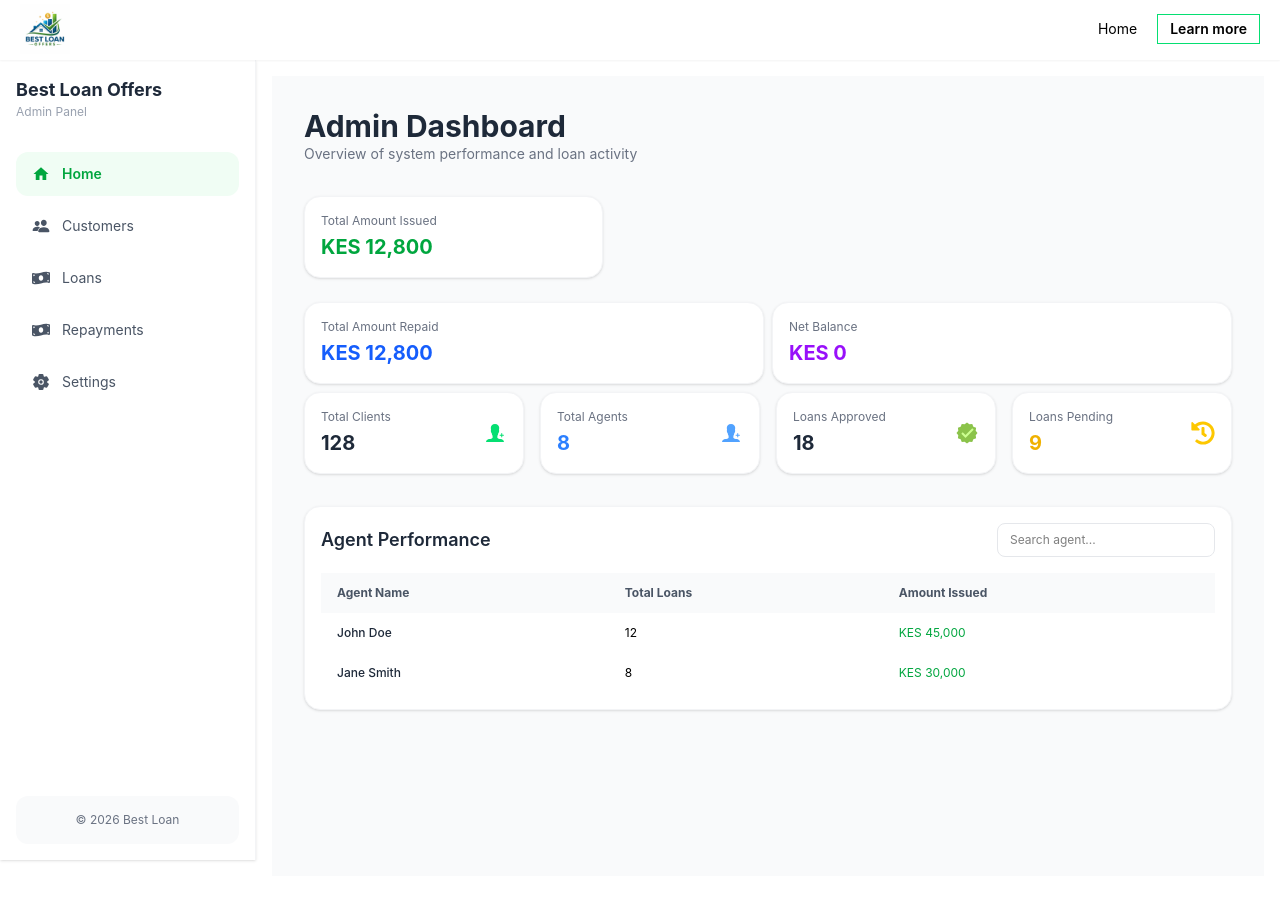
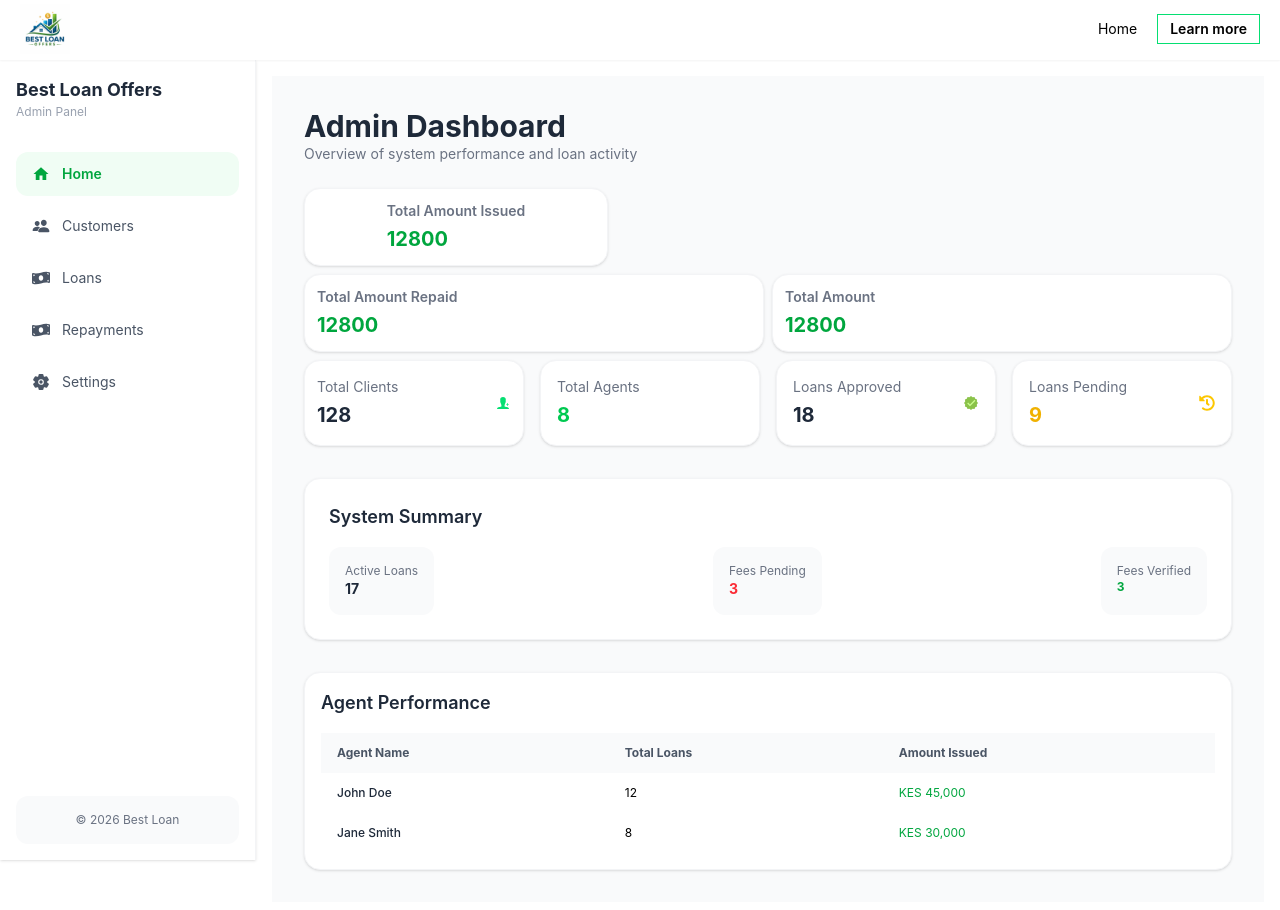
Before and after one commit to Torusic/BestLoanApp, a React (Vite) app in the folder client/: page /adminStats/adminDashboard in a window 1280 px wide. Shown: the top 910 px of the page. Built offline with nearby package versions, Linux system fonts and the light colour scheme.

Commit message:
'padding'

```diff
--- a/client/src/DashBoard/pages/AdminDashboard.jsx
+++ b/client/src/DashBoard/pages/AdminDashboard.jsx
@@ -1,36 +1,19 @@
-import React from "react";
-import Footer from "../../component/Footer";
+import React from 'react'
+import Footer from '../../component/Footer'
 import { IoIosPersonAdd } from "react-icons/io";
 import { FcApproval } from "react-icons/fc";
-import { FaHistory } from "react-icons/fa";
-import { motion } from "framer-motion";
-
-const Card = ({ title, value, icon, color }) => (
-  <motion.div
-    whileHover={{ y: -4 }}
-    className="bg-white p-4 rounded-2xl shadow-sm border border-gray-100 flex items-center justify-between"
-  >
-    <div>
-      <p className="text-xs text-gray-500">{title}</p>
-      <h2 className={`text-xl font-bold mt-1 ${color}`}>{value}</h2>
-    </div>
-    <div className="text-2xl">{icon}</div>
-  </motion.div>
-);
-
-const StatBox = ({ title, value, color }) => (
-  <div className="bg-white p-4 rounded-2xl shadow-sm border border-gray-100">
-    <p className="text-xs text-gray-500">{title}</p>
-    <h2 className={`text-xl font-bold mt-1 ${color}`}>{value}</h2>
-  </div>
-);
+import { FaHistory } from 'react-icons/fa';
 
 const AdminDashboard = () => {
+
+
   return (
     <section className="min-h-screen bg-gray-50 p-4 lg:p-8">
-      <div className="max-w-7xl mx-auto w-full">
-        <div className="mb-8 flex flex-col lg:flex-row lg:items-center lg:justify-between gap-3">
-          <div>
+
+      <div className=" w-full">
+
+        {/* HEADER */}
+        <div className="mb-6">
           <h1 className="text-2xl lg:text-3xl font-bold text-gray-800">
             Admin Dashboard
           </h1>
@@ -38,104 +21,134 @@ const AdminDashboard = () => {
             Overview of system performance and loan activity
           </p>
         </div>
+        <div className='grid grid-cols md:grid-cols lg:grid-cols-3  gap-2 my-2'>
+          <div className='bg-white p-3 rounded-2xl shadow-sm grid grid-cols justify-center border border-gray-100'>
+            <p className="text-sm text-gray-500 font-semibold">Total Amount Issued</p>
+            <h2 className="text-xl font-bold text-green-600 mt-1">12800</h2>
           </div>
-
-        <div className="grid grid-cols md:grid-cols-3 gap-4 mb-6">
-          <StatBox
-            title="Total Amount Issued"
-            value="KES 12,800"
-            color="text-green-600"
-          />
-
         </div>
-          <div className="grid grid-cols-2 my-2 items-center  justify-between gap-2 ">
-            <StatBox
-            title="Total Amount Repaid"
-            value="KES 12,800"
-            color="text-blue-600"
-          />
-          <StatBox
-            title="Net Balance"
-            value="KES 0"
-            color="text-purple-600"
-          />
+         <div className=' grid grid-cols-2 justify-between gap-2 my-2'>
+               <div className='bg-white p-3 rounded-2xl shadow-sm grid  justify-between  border border-gray-100'>
+               <p className="text-sm text-gray-500 font-semibold">Total Amount Repaid</p>
+               <h2 className="text-xl font-bold text-green-600 mt-1">12800</h2>
+               </div>
+            <div className='bg-white p-3 rounded-2xl shadow-sm grid  justify-between  border border-gray-100'>
+               <p className="text-sm text-gray-500 font-semibold">Total Amount </p>
+               <h2 className="text-xl font-bold text-green-600 mt-1">12800</h2>
 
             </div>
 
-        <div className="grid grid-cols-2 md:grid-cols-3 lg:grid-cols-4 gap-4 mb-8">
-          <Card
-            title="Total Clients"
-            value="128"
-            icon={<IoIosPersonAdd className="text-green-400" />}
-            color="text-gray-800"
-          />
-          <Card
-            title="Total Agents"
-            value="8"
-            icon={<IoIosPersonAdd className="text-blue-400" />}
-            color="text-blue-500"
-          />
-          <Card
-            title="Loans Approved"
-            value="18"
-            icon={<FcApproval />}
-            color="text-gray-800"
-          />
-          <Card
-            title="Loans Pending"
-            value="9"
-            icon={<FaHistory className="text-yellow-400" />}
-            color="text-yellow-500"
-          />
+            </div>
+
+        {/* STATS GRID */}
+        <div className="grid grid-cols-2 md:grid-cols-3 lg:grid-cols-4 gap-4">
+
+          {/* CARD */}
+          <div className="bg-white p-3 rounded-2xl shadow-sm flex justify-between items-center border border-gray-100">
+            <div className='grid items-center'>
+            <p className="text-sm text-gray-500">Total Clients</p>
+            <h2 className="text-xl font-bold text-gray-800 mt-1">128</h2>
+            </div>
+            <IoIosPersonAdd  className='text-green-400' />
+
+          </div>
+          <div className="bg-white p-4 rounded-2xl shadow-sm border border-gray-100">
+            <p className="text-sm text-gray-500">Total Agents</p>
+            <h2 className="text-xl font-bold text-green-500 mt-1">8</h2>
+          </div>
+
+          <div className="bg-white p-4 rounded-2xl flex justify-between items-center shadow-sm border border-gray-100">
+            <div>
+              <p className="text-sm text-gray-500">Loans Approved</p>
+            <h2 className="text-xl font-bold text-gray-800 mt-1">18</h2>
+
+            </div>
+
+            <FcApproval />
           </div>
 
 
 
-        <div className="bg-white rounded-2xl shadow-sm border border-gray-100 p-4 overflow-x-auto">
-          <div className="flex items-center justify-between mb-4">
-            <h3 className="text-lg font-semibold text-gray-800">
+          <div className="bg-white p-4 rounded-2xl flex justify-between items-center shadow-sm border border-gray-100">
+            <div>
+              <p className="text-sm text-gray-500">Loans Pending</p>
+            <h2 className="text-xl font-bold text-yellow-500 mt-1">9</h2>
+            </div>
+
+            <FaHistory className='text-yellow-400'/>
+          </div>
+
+        </div>
+
+        {/* EXTRA SECTION (Optional SaaS feel) */}
+        <div className="mt-8 bg-white rounded-2xl shadow-sm border border-gray-100 p-6">
+          <h3 className="text-lg font-semibold text-gray-800 mb-4">
+            System Summary
+          </h3>
+
+          <div className="flex lg:flex-cols-4 md:flex-cols-3 justify-between  gap-2">
+            <div className="bg-gray-50 p-4  rounded-xl">
+              <p className="text-xs text-gray-500">Active Loans</p>
+              <p className="text-sm font-bold text-gray-800">17</p>
+            </div>
+
+            <div className="bg-gray-50 p-4 rounded-xl">
+              <p className="text-xs text-gray-500">Fees Pending</p>
+              <p className="text-sm font-bold text-red-500">3</p>
+            </div>
+
+            <div className="bg-gray-50 p-4 rounded-xl">
+              <p className="text-xs text-gray-500">Fees Verified </p>
+              <p className="text-xs font-bold text-green-600">3</p>
+            </div>
+          </div>
+        </div>
+
+        <div className="mt-8 bg-white rounded-2xl shadow-sm border border-gray-100 p-4 overflow-x-auto">
+
+  <h3 className="text-lg font-semibold text-gray-800 mb-4">
     Agent Performance
   </h3>
-            <input
-              type="text"
-              placeholder="Search agent..."
-              className="px-3 py-2 text-xs border border-gray-200 rounded-lg outline-none"
-            />
-          </div>
 
-          <table className="min-w-full text-xs">
-            <thead className="bg-gray-50 text-gray-600">
+  <table className="min-w-full text-xs text-left">
+
+
+    <thead className="bg-gray-50 text-gray-600  text-xs">
       <tr>
-                <th className="px-4 py-3 text-left">Agent Name</th>
-                <th className="px-4 py-3 text-left">Total Loans</th>
-                <th className="px-4 py-3 text-left">Amount Issued</th>
+        <th className="px-4 py-3 text-xs">Agent Name</th>
+        <th className="px-4 py-3">Total Loans</th>
+        <th className="px-4 py-3">Amount Issued</th>
+
       </tr>
     </thead>
 
-            <tbody>
+
+    <tbody >
       <tr className="hover:bg-gray-50">
-                <td className="px-4 py-3 font-medium text-gray-800">
-                  John Doe
-                </td>
+        <td className="px-4 py-3 font-medium text-gray-800">John Doe</td>
         <td className="px-4 py-3">12</td>
         <td className="px-4 py-3 text-green-600">KES 45,000</td>
+
       </tr>
 
       <tr className="hover:bg-gray-50">
-                <td className="px-4 py-3 font-medium text-gray-800">
-                  Jane Smith
-                </td>
+        <td className="px-4 py-3 font-medium text-gray-800">Jane Smith</td>
         <td className="px-4 py-3">8</td>
         <td className="px-4 py-3 text-green-600">KES 30,000</td>
+
       </tr>
     </tbody>
+
   </table>
 </div>
 
 
+
       </div>
+
+
     </section>
-  );
-};
+  )
+}
 
-export default AdminDashboard;
+export default AdminDashboard
```
Lines whose indentation alone changed are shown as unchanged.
